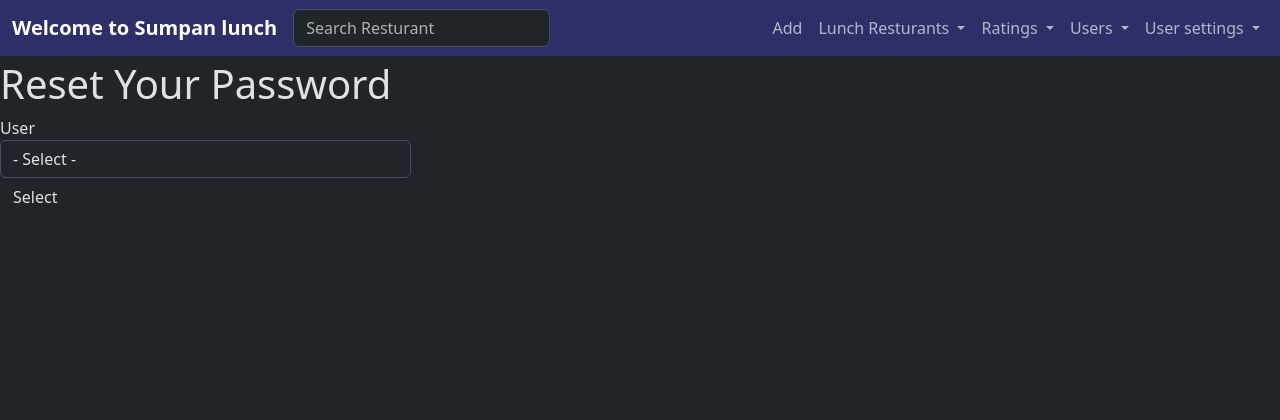
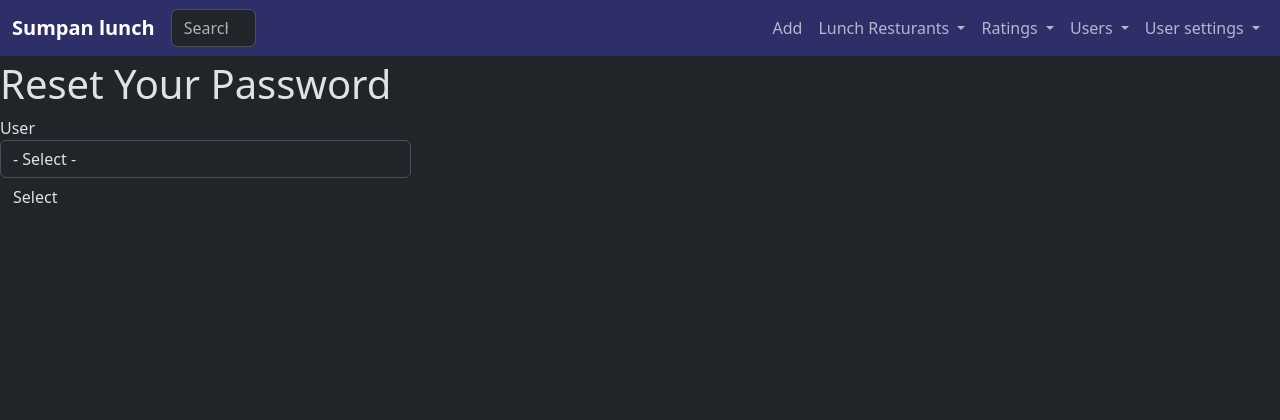
Before and after one commit to henrik-andreasson/sumpan-lunch, a Flask app: page /auth/user/update/ in a window 1280 px wide. Shown: the top 420 px of the page. Run offline with Flask 3, Linux system fonts and the light colour scheme; the visitor is signed in with stand-in values (Sample User, id 1); data comes from the database, SQL or seed files in the repository; some libraries are stand-ins or nearby versions.

Commit message:
smaller search

```diff
--- a/app/templates/incl_navbar.html
+++ b/app/templates/incl_navbar.html
@@ -6,14 +6,16 @@
 {% endif %}
 
     <div class="container-fluid">
-        <a class="navbar-brand fw-bold" href="{{url_for('main.index')}}">{% if title %}{{ title }}{% else %}{{ _('Welcome to Sumpan lunch') }}{% endif %}</a>
+        <a class="navbar-brand fw-bold" href="{{url_for('main.index')}}">{% if title %}{{ title }}{% else %}{{ _('Sumpan lunch') }}{% endif %}</a>
         <button class="navbar-toggler" type="button" data-bs-toggle="collapse" data-bs-target="#navbarCollapse" aria-controls="navbarCollapse" aria-expanded="false" aria-label="Toggle navigation">
           <span class="navbar-toggler-icon"></span>
         </button>
         <ul class="navbar-nav ms-auto mb-2 mb-md-0">
           <li class="nav-item">
             <form class="form-inline my-2 my-lg-0" action="{{ url_for('main.lunchresturant_search') }}">
-              <input class="form-control mr-sm-2" name="search" type="search" placeholder="Search Resturant" aria-label="Search">
+              <div class="col-sm-4">
+                <input class="form-control mr-sm-2" name="search" type="search" placeholder="Search" aria-label="Search">
+              </div>
             </form>
           </li>
         </ul>
```
